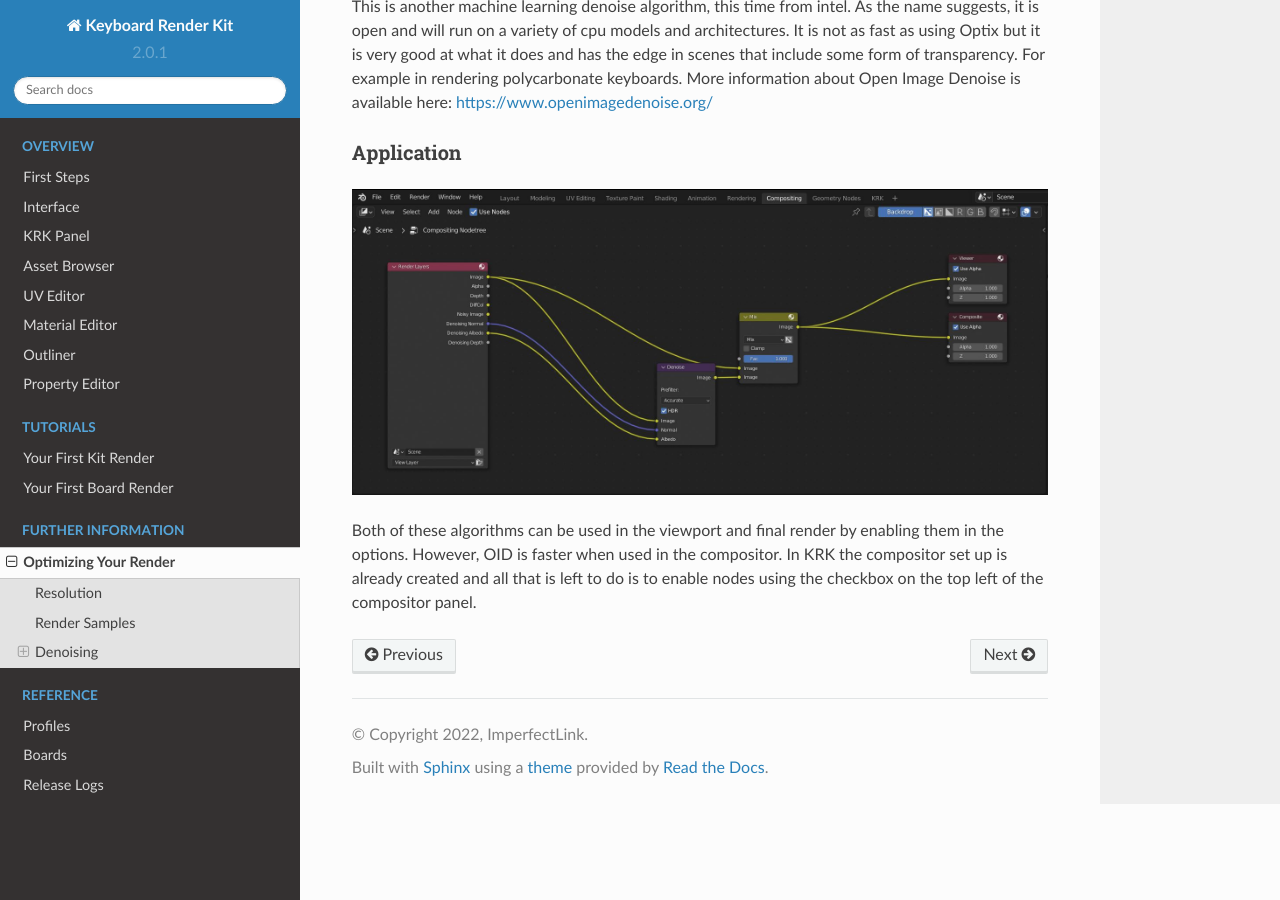
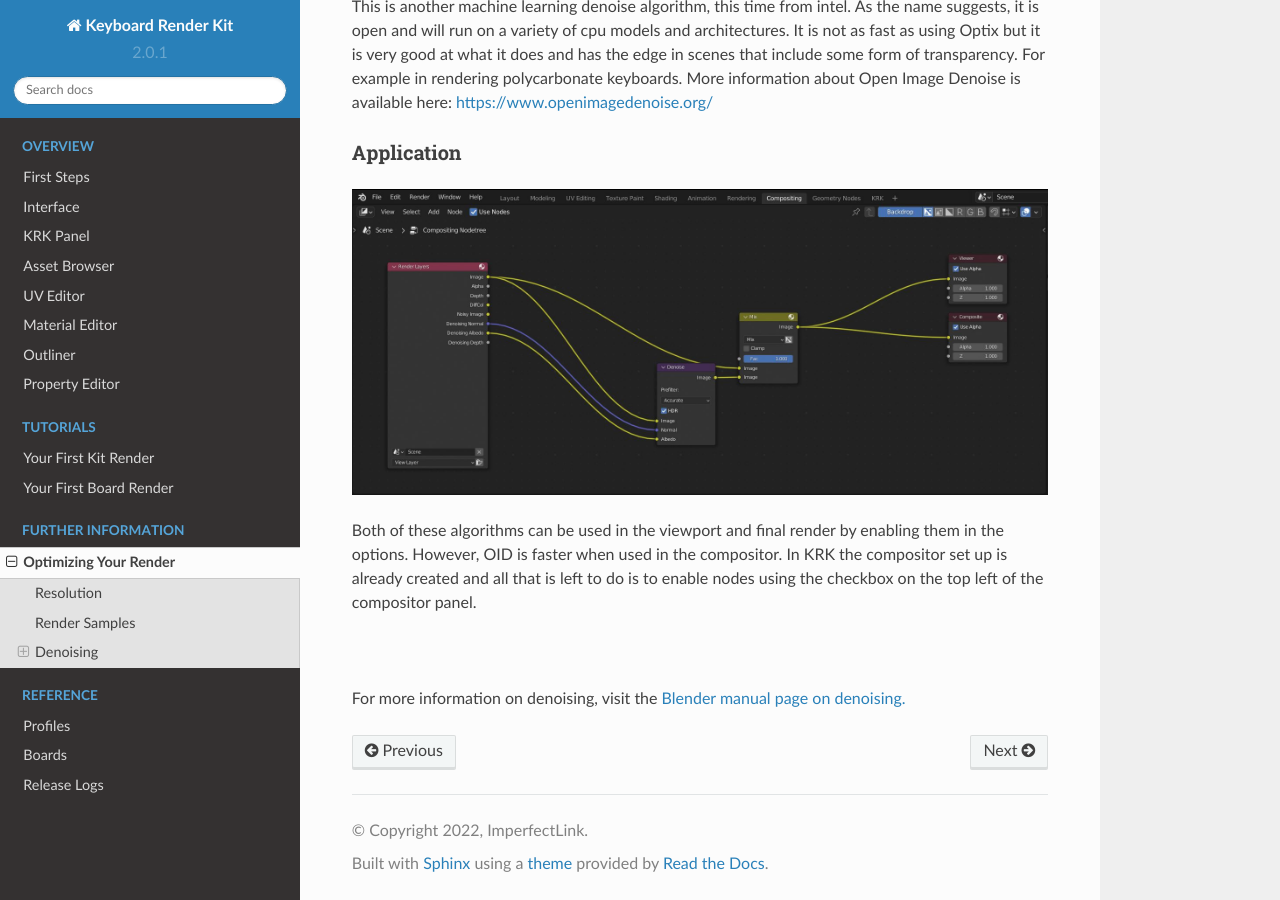
Before and after one commit to imperfectlink/KeyboardRenderKit, a Sphinx documentation site: the page built from docs/source/optimization.rst, in a window 1280 px wide and 900 px high, scrolled down 2363 px. Built offline with Sphinx 7.4.7 and the Read the Docs theme 2.0.0, drawn with Linux system fonts in a browser that asks for light colours.

Commit message:
Update optimization.rst

```diff
--- a/docs/source/optimization.rst
+++ b/docs/source/optimization.rst
@@ -43,3 +43,7 @@ Application
 .. image:: img/CompositorDenoise.jpg
 
 Both of these algorithms can be used in the viewport and final render by enabling them in the options. However, OID is faster when used in the compositor. In KRK the compositor set up is already created and all that is left to do is to enable nodes using the checkbox on the top left of the compositor panel.
+
+|
+
+For more information on denoising, visit the `Blender manual page on denoising. <https://docs.blender.org/manual/en/latest/render/cycles/optimizations/reducing_noise.html>`_
```
